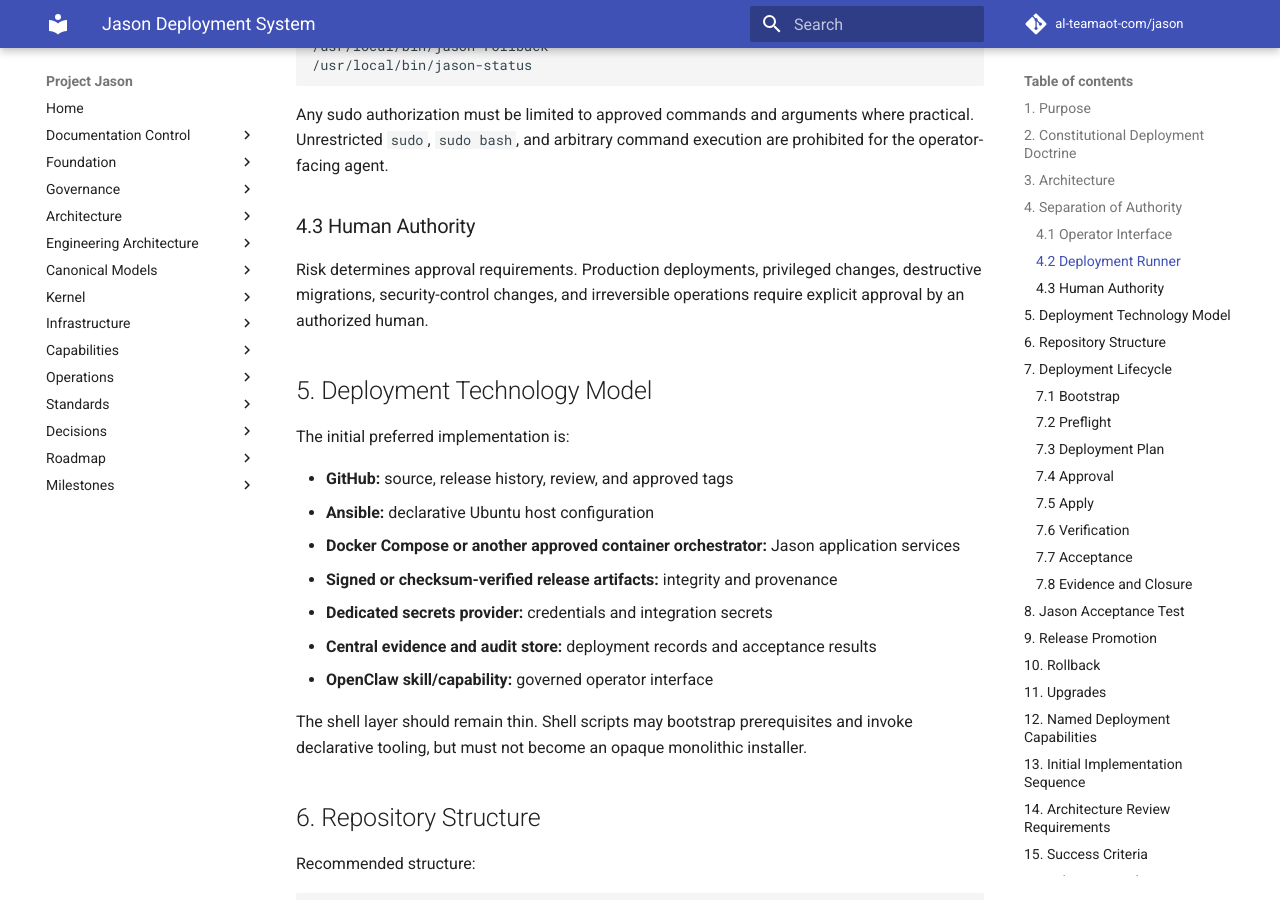
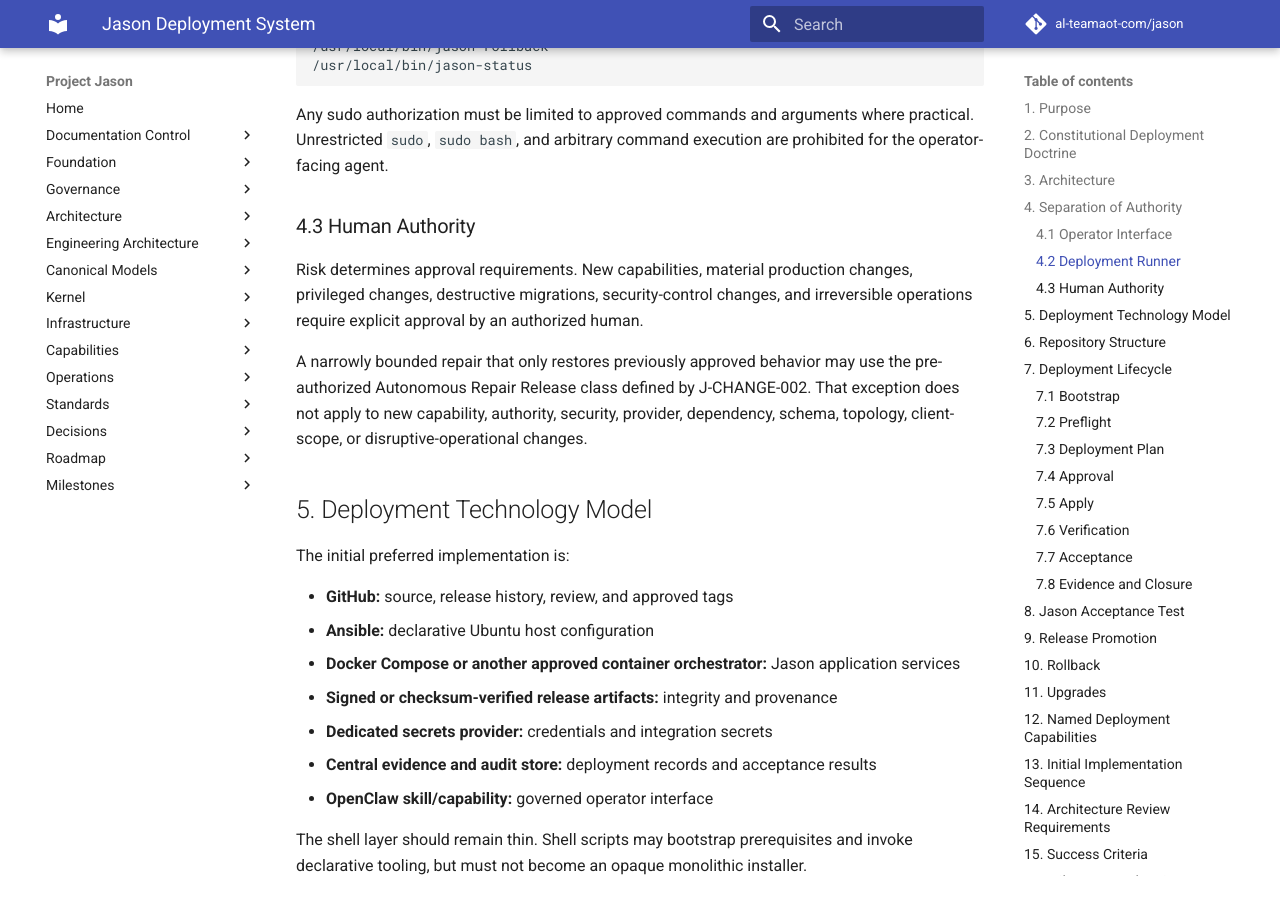
Before and after one commit to al-teamaot-com/jason, an MkDocs documentation site: the page built from docs/architecture/JASON_DEPLOYMENT_SYSTEM.md, in a window 1280 px wide and 900 px high, scrolled down 2674 px. Built offline with MkDocs 1.6.1 and Material for MkDocs 9.7.7, drawn with Linux system fonts in a browser that asks for light colours; comment, search, counter and statistics services are not loaded.

Commit message:
Reconcile autonomous repair release with current main

```diff
--- a/docs/architecture/JASON_DEPLOYMENT_SYSTEM.md
+++ b/docs/architecture/JASON_DEPLOYMENT_SYSTEM.md
@@ -104,7 +104,9 @@
 
 ### 4.3 Human Authority
 
-Risk determines approval requirements. Production deployments, privileged changes, destructive migrations, security-control changes, and irreversible operations require explicit approval by an authorized human.
+Risk determines approval requirements. New capabilities, material production changes, privileged changes, destructive migrations, security-control changes, and irreversible operations require explicit approval by an authorized human.
+
+A narrowly bounded repair that only restores previously approved behavior may use the pre-authorized Autonomous Repair Release class defined by J-CHANGE-002. That exception does not apply to new capability, authority, security, provider, dependency, schema, topology, client-scope, or disruptive-operational changes.
 
 ## 5. Deployment Technology Model
 
```
